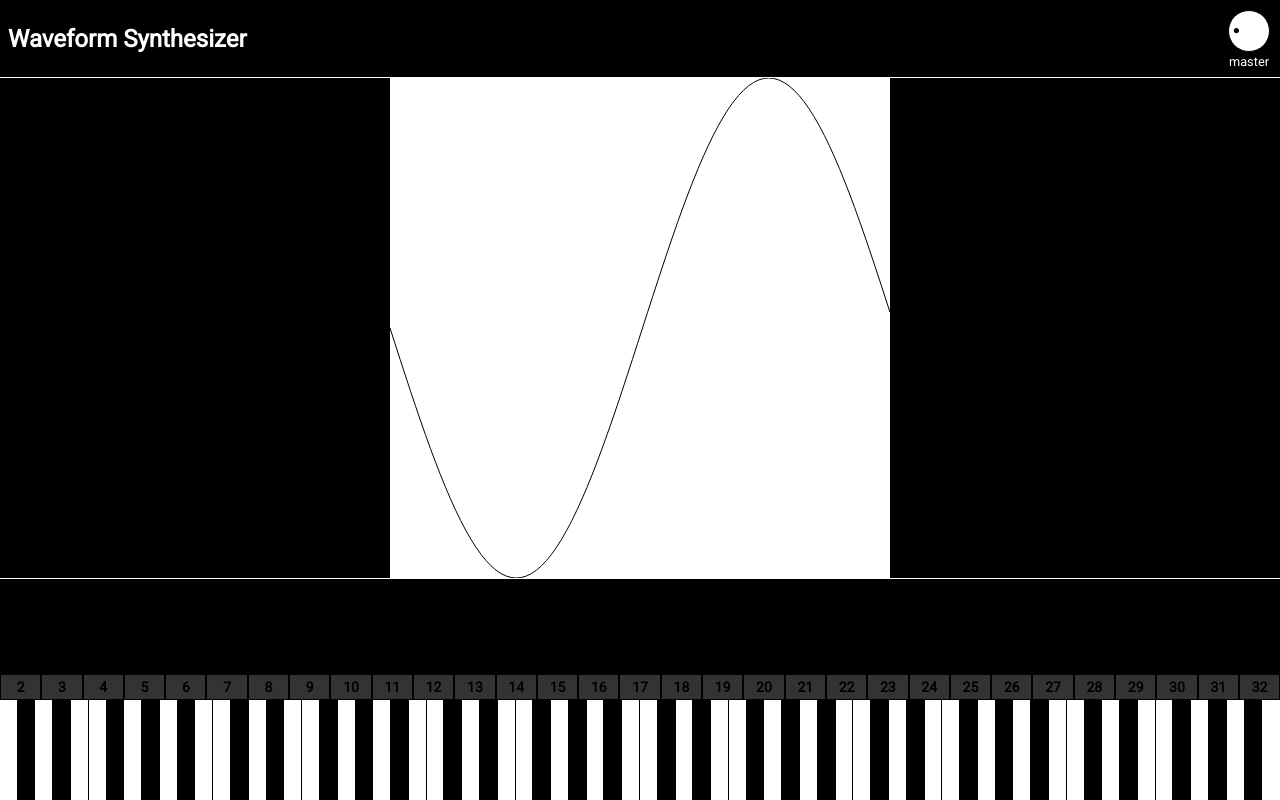
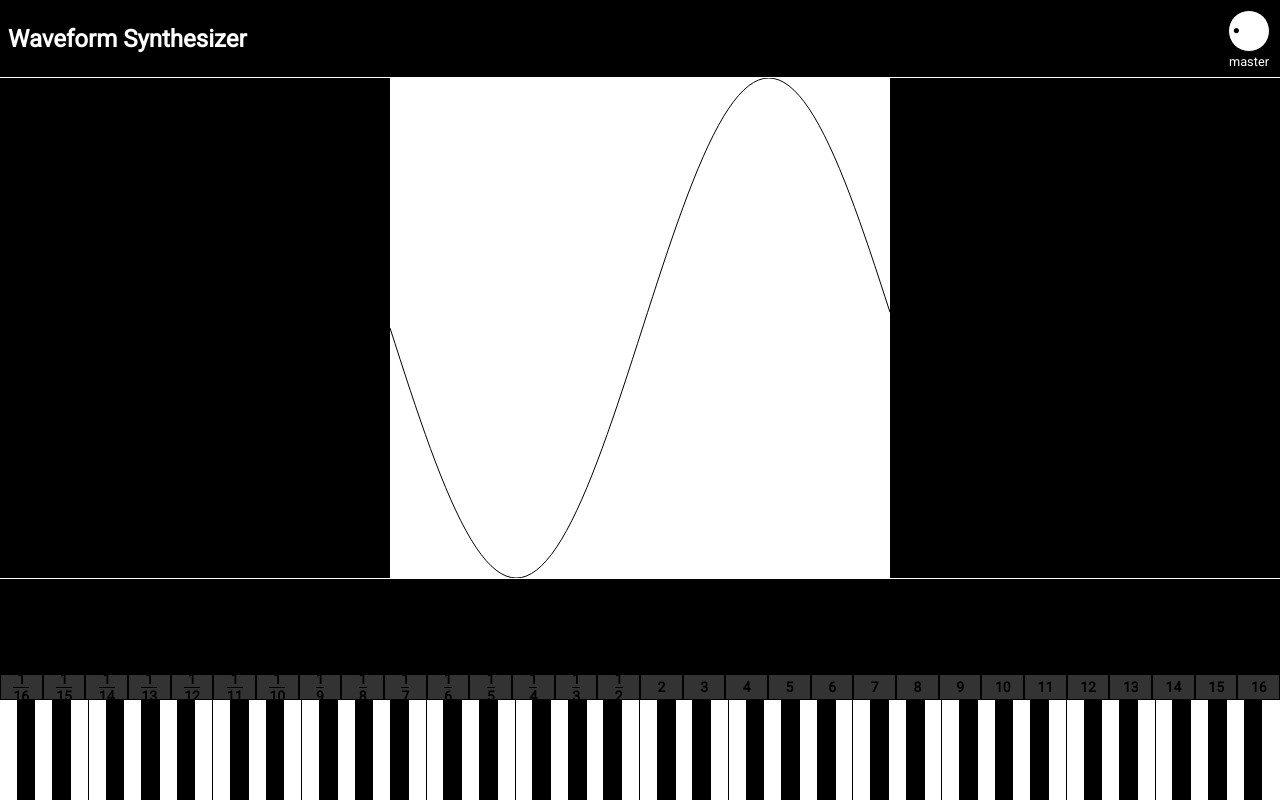
Before and after one commit to TSpierings/WaveformSynthesizer, a React (Create React App) app: page / in a window 1280 px wide. Built offline with nearby package versions, Linux system fonts and the light colour scheme.

Commit message:
Implement subharmonics

```diff
--- a/src/components/harmonic-bar/harmonic-bar.scss
+++ b/src/components/harmonic-bar/harmonic-bar.scss
@@ -33,6 +33,14 @@
     font-size: 10px;
     pointer-events: none;
 
+    &.fraction {
+      flex-direction: column;
+
+      :last-child {
+        border-top: 1px solid black;
+      }
+    }
+
     @media screen and (min-width: 650px) {
       font-size: 14px;
     }
--- a/src/components/harmonic-bar/harmonic-bar.tsx
+++ b/src/components/harmonic-bar/harmonic-bar.tsx
@@ -81,6 +81,16 @@ export class HarmonicBar extends React.Component<HarmonicBarprops, HarmonicBarSt
   }
 
   render() {
+    const value = this.props.label;
+
+    let label = <label>{value}</label>
+    if (value < 0) {
+      label = <label className='fraction'>
+                <span>1</span>
+                <span>{Math.abs(value)}</span>
+              </label>
+    }
+
     return <div ref={this.harmonicRef} className={`harmonic ${this.state.value === 0 ? 'disabled' : ''}`}
       onMouseDown={this.mouseDown}
       onMouseMove={this.mouseMove}
@@ -93,7 +103,7 @@ export class HarmonicBar extends React.Component<HarmonicBarprops, HarmonicBarSt
         style={
           { height: `calc(${this.state.value * 80}%`} // Times 80 because the value is a percentage and we want to fill 80% of the container.
         }/>
-      <label>{this.props.label}</label>
+      {label}
     </div>
   }
 }
--- a/src/components/harmonics-editor/harmonics-editor.tsx
+++ b/src/components/harmonics-editor/harmonics-editor.tsx
@@ -6,6 +6,11 @@ export interface HarmonicsEditorProps {
   onHarmonicChange: Function;
 }
 
+/**
+ * The harmonics editor show all the bars used to set both harmonics and subharmonics.
+ * Harmonics are the overtones, the original frequency times 2, 3, 4 etc.
+ * Subharmonics are similar but go the other way, dividing the original frequency by 2, 3, 4 etc.
+ */
 export class HarmonicsEditor extends React.Component<HarmonicsEditorProps, {}> {
   private harmonics: Array<number>;
 
@@ -13,7 +18,12 @@ export class HarmonicsEditor extends React.Component<HarmonicsEditorProps, {}> {
     super(props);
 
     this.harmonics = new Array();
-    for(let i = 2; i <= 32; i++) {
+    for(let i = -16; i <= 16; i++) {
+      // Don't show -1, 0 and 1
+      if (i >= -1 && i <=1) {
+        continue;
+      }
+
       this.harmonics.push(i);
     }
   }
--- a/src/components/waveform-synthesizer/waveform-synthesizer.tsx
+++ b/src/components/waveform-synthesizer/waveform-synthesizer.tsx
@@ -82,7 +82,10 @@ export class WaveformSynthesizer extends React.Component<{}, WaveformSynthesizer
 
     this.harmonics.forEach((gain, harmonic) => {
       if (gain > 0) {
-        const voice = new Voice(frequency * harmonic, gain, this.state.waveform, this.masterGainNode, this.audioContext);
+        // Calculate the frequency of the (sub)harmonic
+        const harmonicFrequency = harmonic > 0 ? frequency * harmonic : frequency / Math.abs(harmonic);
+
+        const voice = new Voice(harmonicFrequency, gain, this.state.waveform, this.masterGainNode, this.audioContext);
         harmonicVoices.push(voice);
       }
     });
```
